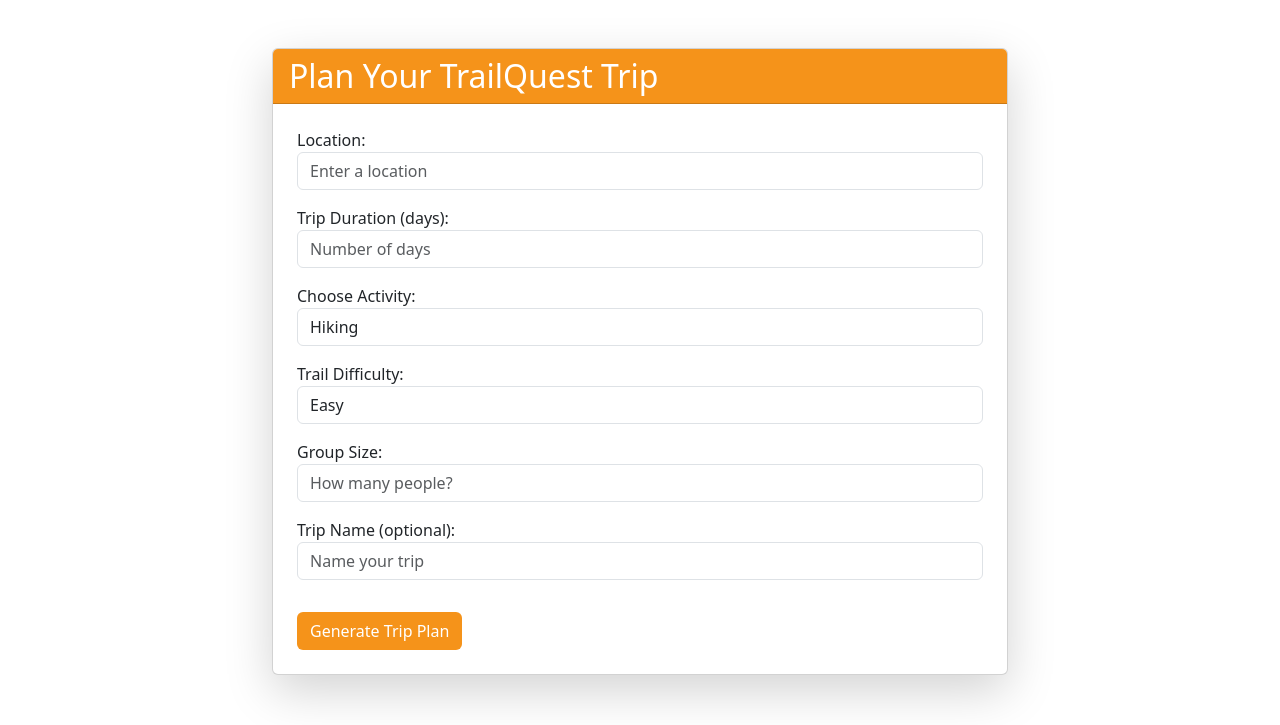
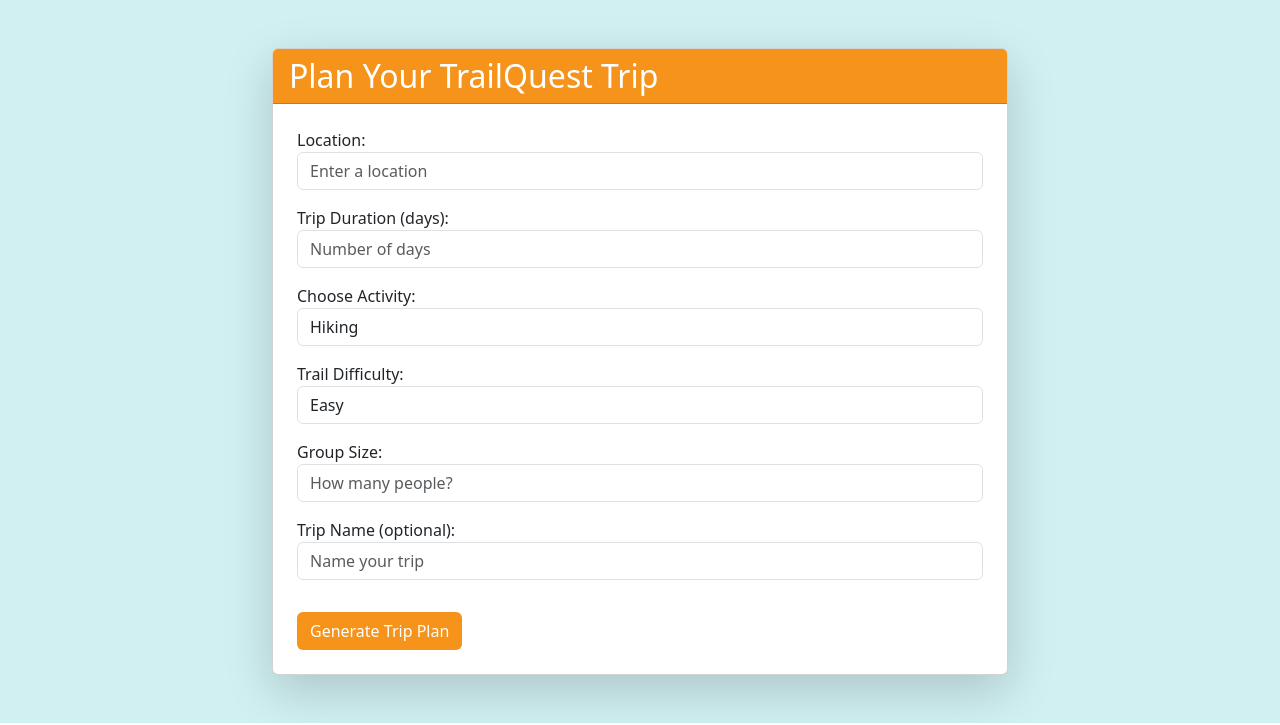
Before and after one commit to MichaelMwb/TrailQuest, a Django app: template accounts/templates/accounts/trip_preferences.html in a window 1280 px wide. Shown: the part 75-800 px from the top of the page. Run offline with Django 5.2, Linux system fonts and the light colour scheme; the template is opened without the code that fills it: values that come from a table or form of the project are taken from there, others are empty; some libraries are stand-ins or nearby versions.

Commit message:
added background to trip preferences page

```diff
--- a/accounts/templates/accounts/trip_preferences.html
+++ b/accounts/templates/accounts/trip_preferences.html
@@ -1,9 +1,10 @@
 {% extends "base.html" %}
 {% load static %}
 {% block content %}
-<div class="container mt-5">
-  <div class="row justify-content-center">
-    <div class="col-md-8">
+<div class="py-5" style="background-color: #d0f0f2;">
+  <div class="container">
+    <div class="row justify-content-center">
+     <div class="col-md-8">
       <div class="card shadow-lg">
         <div class="card-header text-white" style="background-color: #f5931a;">
           <h2 class="mb-0">Plan Your TrailQuest Trip</h2>
```
Also changed, not shown: db.sqlite3.
